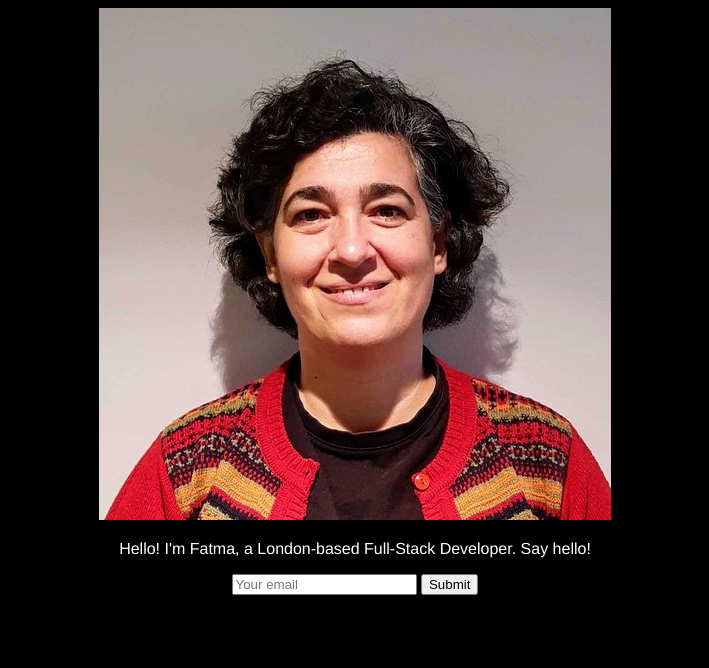
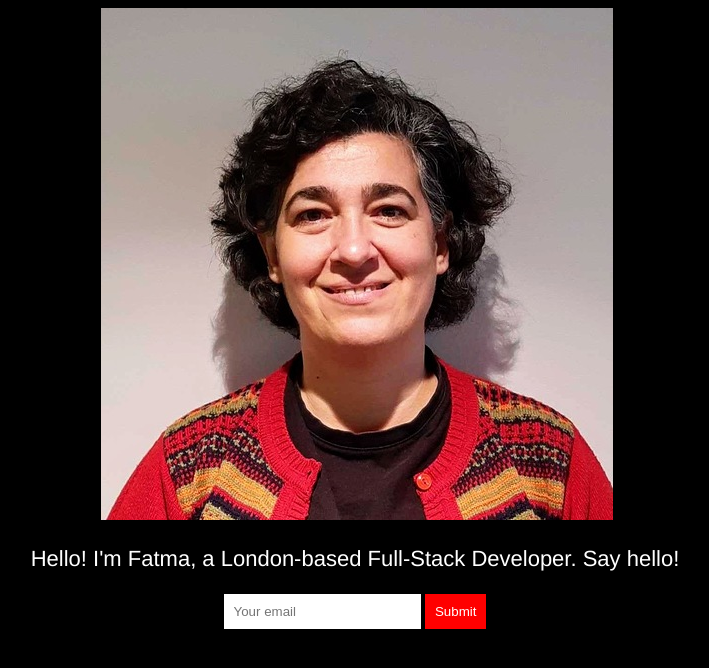
Before and after one commit to gunsum/GA.work, a plain HTML site: page index.html in a window 1280 px wide. Shown: the whole page, without its empty margins (285-994 px from the left). Drawn offline with Linux system fonts and the light colour scheme.

Commit message:
new p included

```diff
--- a/index.html
+++ b/index.html
@@ -5,12 +5,11 @@
     <meta http-equiv="X-UA-Compatible" content="IE=edge">
     <meta name="viewport" content="width=device-width, initial-scale=1.0">
     <link rel="stylesheet" type="text/css" href="main.css">
-
-
     <title>Fatma Oymak</title>
 
 </head>
 <body>
+    <img src="" alt="">
     <img src="./assets/fatma.jpg" alt="mypicture">
     <p>Hello! I'm Fatma, a London-based Full-Stack Developer. Say hello!</p>
     <input type="email" placeholder="Your email">
--- a/main.css
+++ b/main.css
@@ -4,3 +4,18 @@ body {
         color:white;
         font-family:helvetica;
       }
+
+p {
+  font-size: 22px;
+}
+
+input {
+  border: 0;
+  padding: 10px;
+  font: 18px;
+}
+
+input[type="submit"] {
+  background-color: red;
+  color: white;
+}
```
